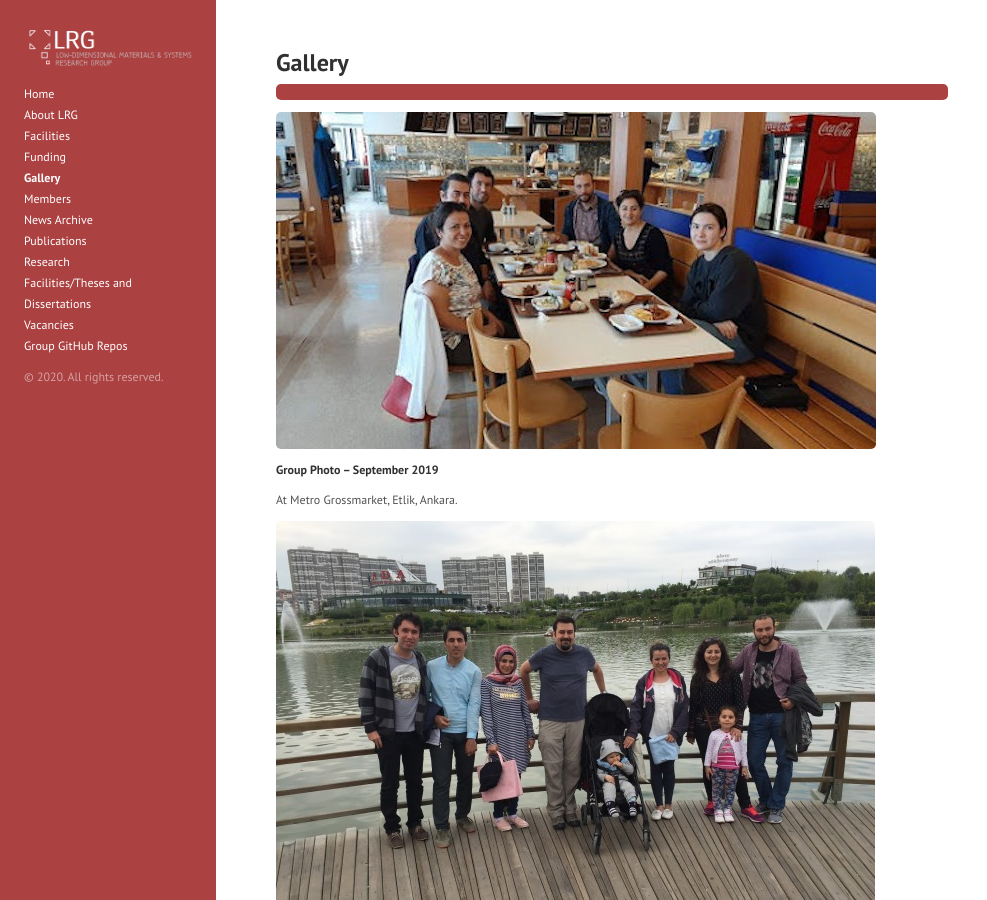
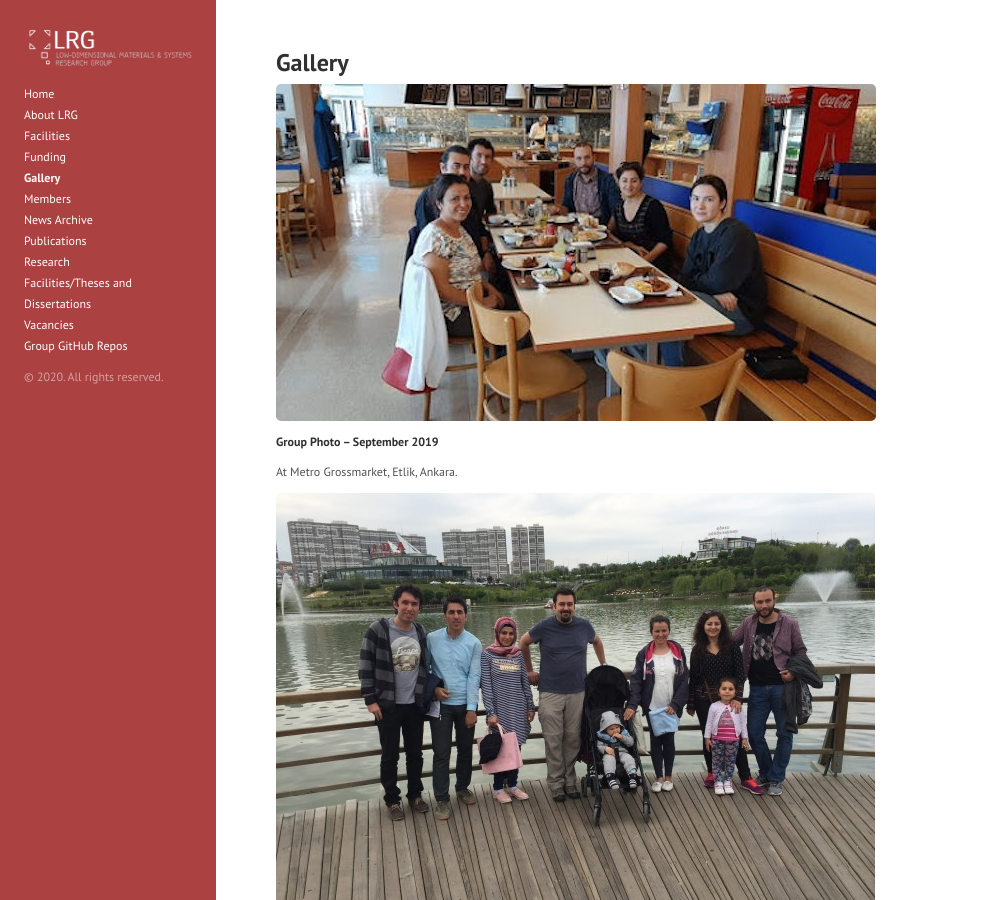
Before and after one commit to lrgresearch/oldwebsite, a Jekyll site: the page built from gallery.md, in a window 1280 px wide and 900 px high. Shown: the whole window, without its empty margins (0-987 px from the left). Built offline with Jekyll 4.4.1, drawn with Linux system fonts in a browser that asks for light colours.

Commit message:
Update gallery.md

```diff
--- a/gallery.md
+++ b/gallery.md
@@ -2,8 +2,6 @@
 layout: page
 title: Gallery
 ---
-
-![Image](files/ribbon.png)
 
 ![Image](files/gallery/grup4.jpg)
 
```
